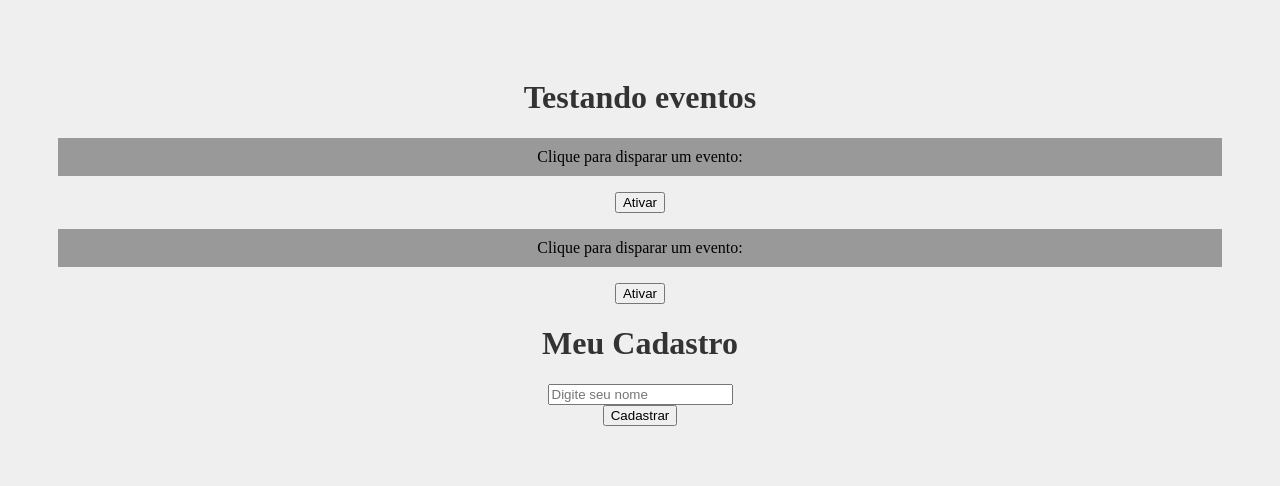
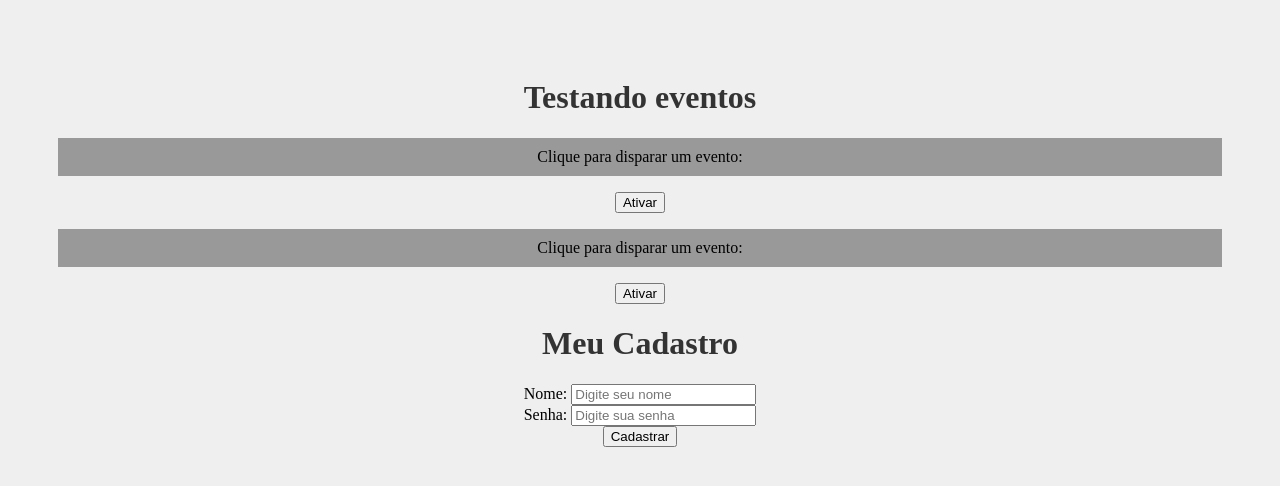
Before and after one commit to FellipeCastro/react-js, a React (Create React App) app in the folder projeto-react/: page / in a window 1280 px wide. Shown: the top 486 px of the page. Built offline with nearby package versions, Linux system fonts and the light colour scheme.

Commit message:
aula 10 finalizada

```diff
--- a/projeto-react/src/components/Form.js
+++ b/projeto-react/src/components/Form.js
@@ -1,15 +1,26 @@
+import { useState } from 'react'
+
 function Form() {
     function cadastrarUsuario(e) {
         e.preventDefault();
-        console.log(`Usuário cadastrado!`)
+        console.log(name);
+        console.log(password);
     }
+
+    const [name, setName] = useState()
+    const [password, setPassword] = useState()
 
     return (
      <div>
         <h1>Meu Cadastro</h1>
         <form>
             <div>
-                <input type="text" placeholder="Digite seu nome"/>
+                <label htmlFor="name">Nome: </label>
+                <input id="name" name="name" type="text" placeholder="Digite seu nome" onChange={(e) => setName(e.target.value)}/>
+            </div>
+            <div>
+                <label htmlFor="password">Senha: </label>
+                <input id="password" name="password" type="password" placeholder="Digite sua senha" onChange={(e) => setPassword(e.target.value)}/>
             </div>
             <div>
                 <input type="submit" value="Cadastrar" onClick={cadastrarUsuario}/>
```
